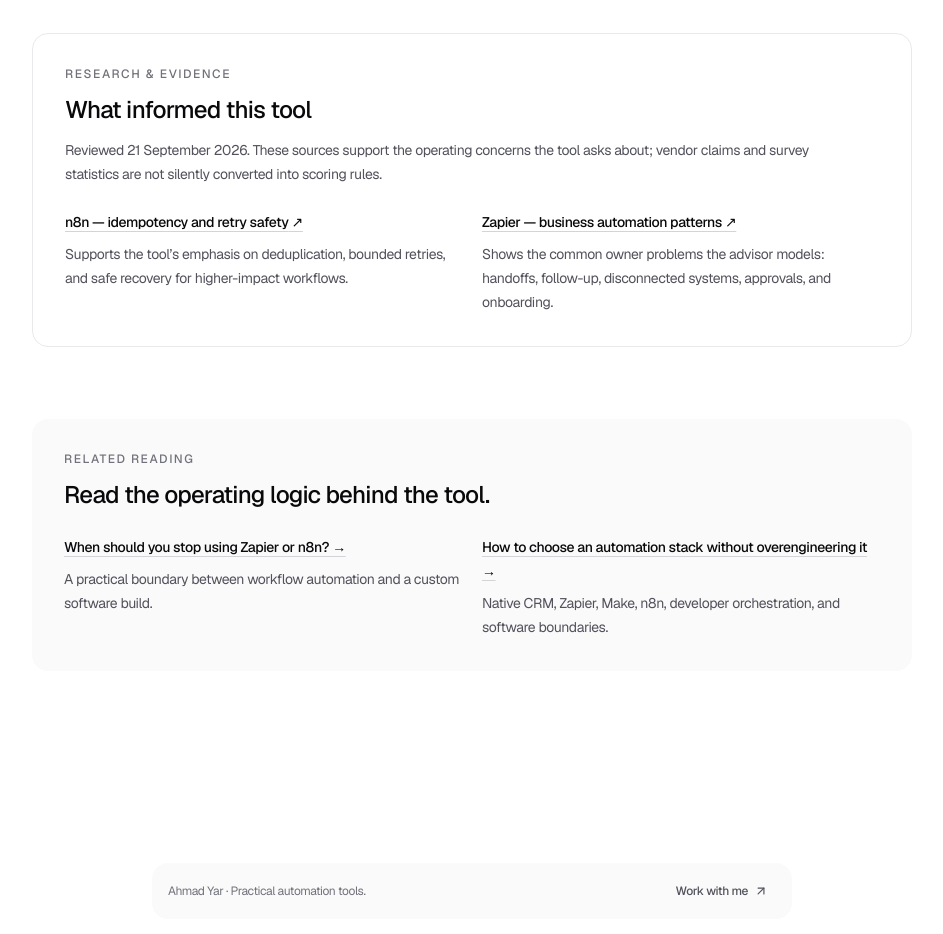
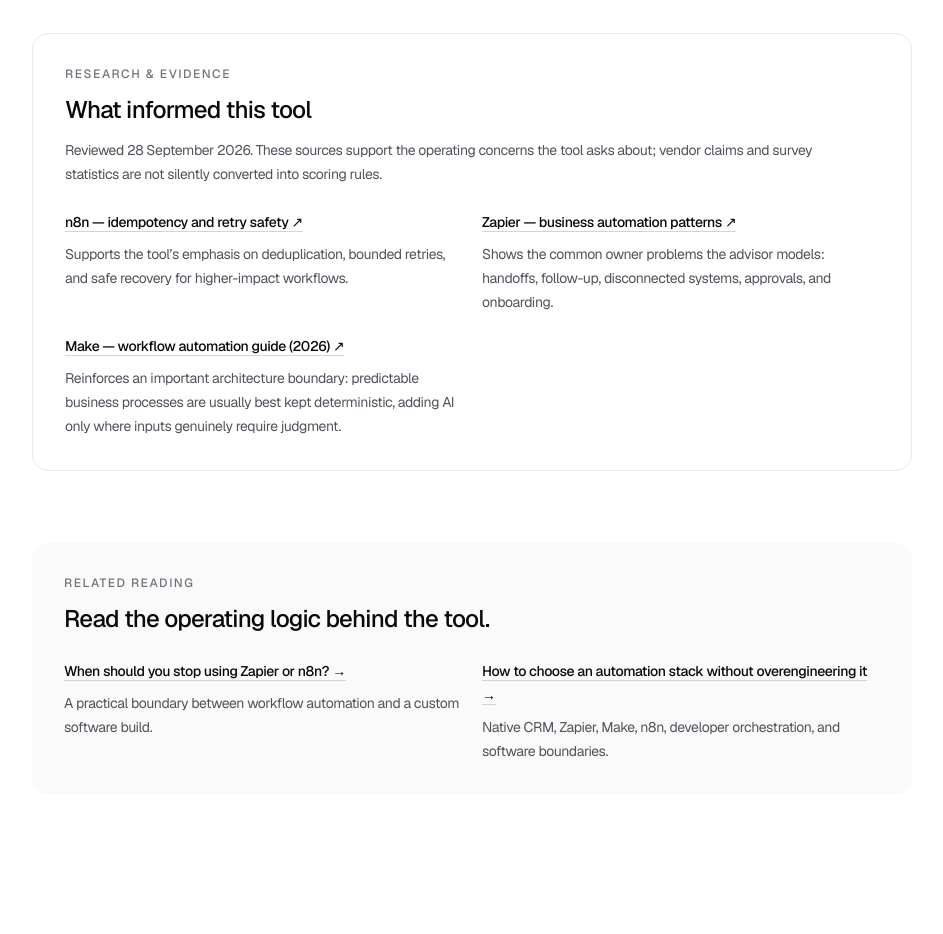
Before and after one commit to ahamdjin/ahmadyar-tools, a Next.js app: page /tool/automation-architecture-advisor in a window 1280 px wide. Shown: the part 6720-7654 px from the top of the page, without its empty margins (168-1111 px from the left). Built offline with nearby package versions, Linux system fonts and the light colour scheme.

Commit message:
Refresh evidence with deterministic workflow guidance

```diff
--- a/components/tool-evidence.tsx
+++ b/components/tool-evidence.tsx
@@ -4,6 +4,7 @@ const EVIDENCE_BY_TOOL: Record<string, EvidenceItem[]> = {
   'automation-architecture-advisor': [
     { label: 'n8n — idempotency and retry safety', href: 'https://blog.n8n.io/idempotency-api/', note: 'Supports the tool’s emphasis on deduplication, bounded retries, and safe recovery for higher-impact workflows.' },
     { label: 'Zapier — business automation patterns', href: 'https://zapier.com/automations/business-owners', note: 'Shows the common owner problems the advisor models: handoffs, follow-up, disconnected systems, approvals, and onboarding.' },
+    { label: 'Make — workflow automation guide (2026)', href: 'https://www.make.com/en/blog/workflow-automation', note: 'Reinforces an important architecture boundary: predictable business processes are usually best kept deterministic, adding AI only where inputs genuinely require judgment.' },
   ],
   'crm-automation-health-check': [
     { label: 'HubSpot — CRM data management', href: 'https://blog.hubspot.com/marketing/keep-customer-data-up-to-date-everywhere', note: 'Supports prevention-first checks for duplicate detection, validation, clean records, and documented data standards.' },
@@ -36,7 +37,7 @@ export function ToolEvidence({ slug }: { slug: string }) {
       <div className="rounded-2xl border border-zinc-200/80 p-6 sm:p-8 dark:border-zinc-800">
         <p className="text-xs font-medium uppercase tracking-[0.13em] text-zinc-500">Research & evidence</p>
         <h2 className="mt-3 text-xl font-medium tracking-[-0.03em] text-zinc-950 sm:text-2xl dark:text-zinc-50">What informed this tool</h2>
-        <p className="mt-3 max-w-3xl text-sm leading-6 text-zinc-600 dark:text-zinc-400">Reviewed 21 September 2026. These sources support the operating concerns the tool asks about; vendor claims and survey statistics are not silently converted into scoring rules.</p>
+        <p className="mt-3 max-w-3xl text-sm leading-6 text-zinc-600 dark:text-zinc-400">Reviewed 28 September 2026. These sources support the operating concerns the tool asks about; vendor claims and survey statistics are not silently converted into scoring rules.</p>
         <div className="mt-6 grid gap-5 sm:grid-cols-2">
           {items.map((item) => (
             <a key={item.href} href={item.href} target="_blank" rel="noreferrer" className="group block">
```
